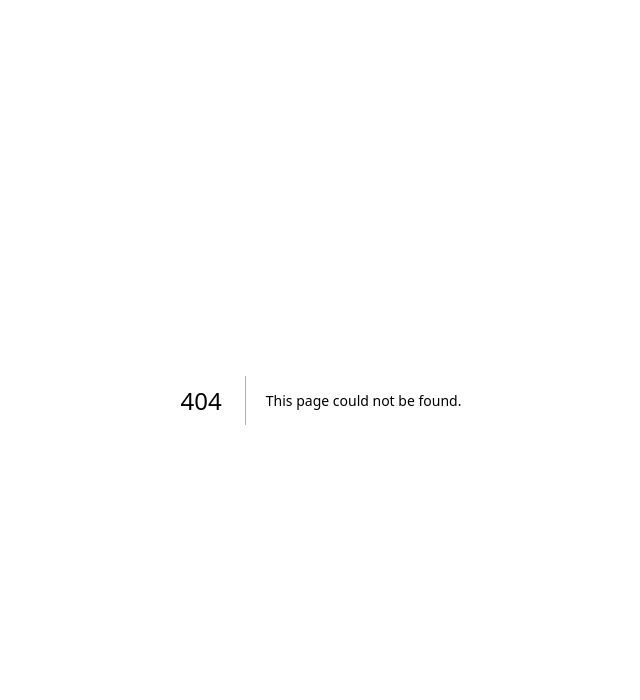
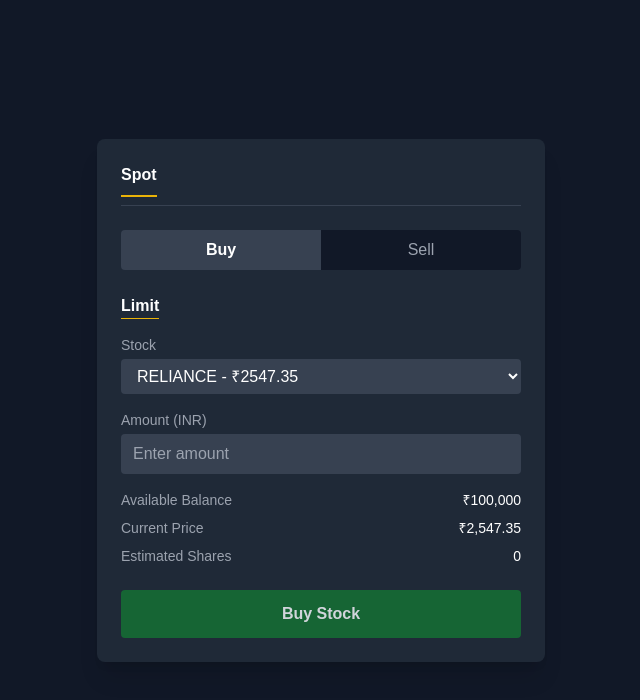
Before and after one commit to shahzerbaig/main-server, a Next.js app: page /trade in a window 1280 px wide. Before the commit this address had no page. Shown: the top 700 px of the page, without its empty margins (319-959 px from the left). Built offline with nearby package versions, Linux system fonts and the light colour scheme.

Commit message:
Trade Page is Added

```diff
--- /dev/null
+++ b/src/app/trade/page.tsx
@@ -0,0 +1,5 @@
+import StockTradingForm from "@/components/StockTradingForm";
+
+export default function Trade(){
+    return(<StockTradingForm/>)
+}
```
